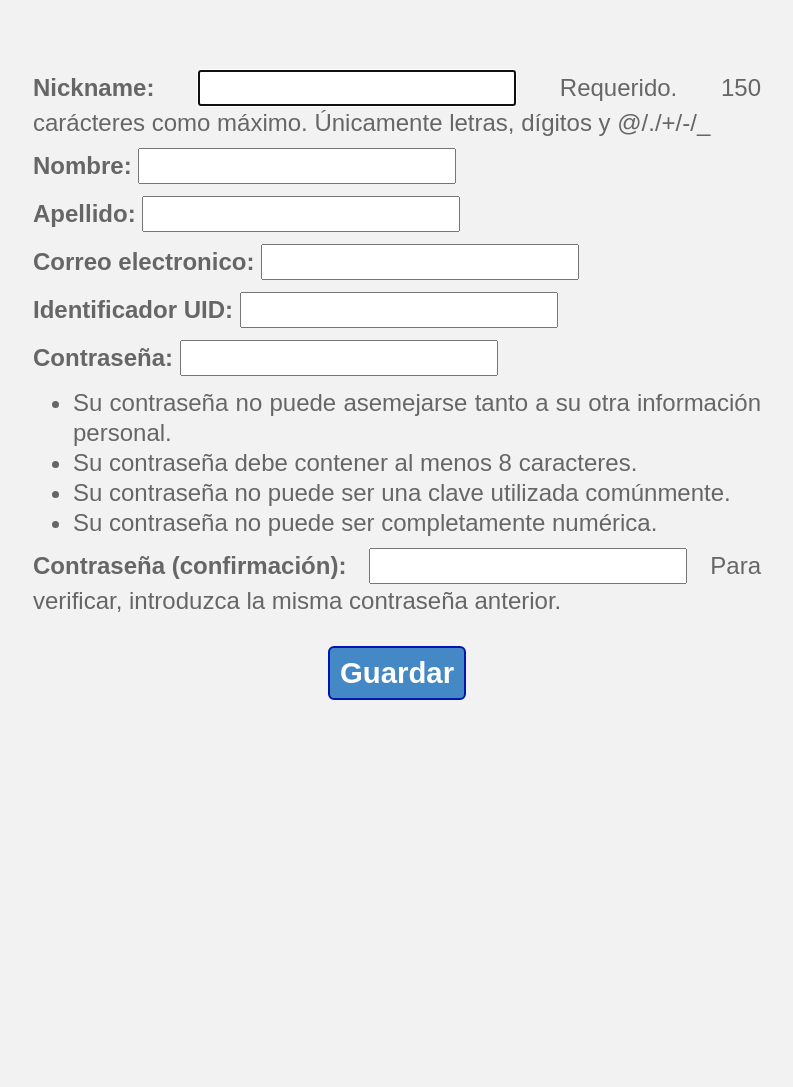
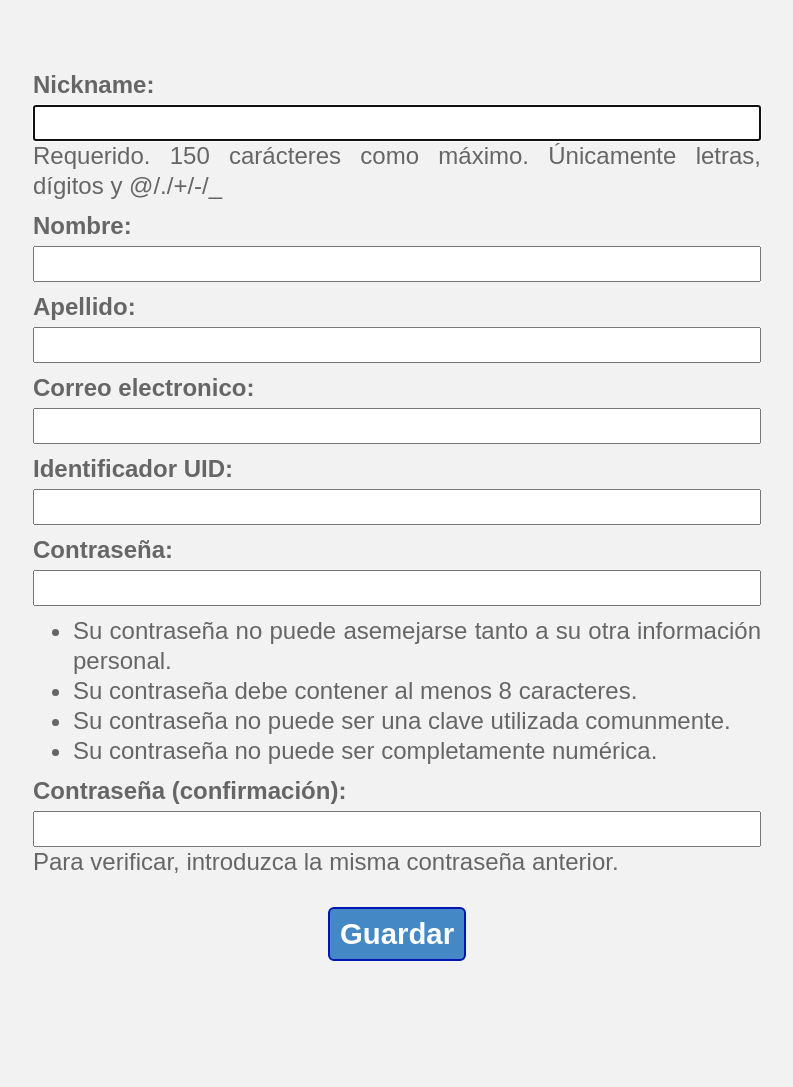
Before and after one commit to BorjaGarrido/DomoTIoT, a Django app: page /web/registro/ in a window 1280 px wide. Shown: the part 80-1167 px from the top of the page, without its empty margins (243-1036 px from the left). Run offline with Django 3.2, Linux system fonts and the light colour scheme; some libraries are stand-ins or nearby versions; some web fonts are replaced.

Commit message:
Mejorados formularios de Login y Registro

```diff
--- a/web/static/css/web.css
+++ b/web/static/css/web.css
@@ -337,6 +337,12 @@ body {
     background-color: #ffffff;
 }
 
+.barraForm{
+    margin-left: auto;
+    margin-right: auto;
+    width: 100%;
+}
+
 .boton{
     text-decoration: none;
     padding: 10px;
--- a/web/templates/web/base.html
+++ b/web/templates/web/base.html
@@ -21,8 +21,9 @@
               {% if user.is_authenticated %}
               <li>{{ user.username }}</li>
               <li><a href="{% url 'logout' %}">Cerrar sesión</a></li>
+              {% else %}
+      				<li><a href="/">Inicio</a></li>
               {% endif %}
-      				<li><a href="/">Inicio</a></li>
       				<li><a href="/web/acerca/">Acerca de</a></li>
       				<li><a href="/web/contacto/">Contacto</a></li>
       			</ul>
--- a/web/templates/web/login.html
+++ b/web/templates/web/login.html
@@ -6,7 +6,8 @@
 <div class="cajaLogin">
   <form method="POST">
       {% csrf_token %}
-      {{ form.as_p }}
+        <p ><label for="id_username">Nombre de usuario:</label> <input class="barraForm" type="text" name="username" autofocus="" required="" id="id_username"></p>
+        <p ><label for="id_password">Contraseña:</label> <input class="barraForm" type="password" name="password" required="" id="id_password"></p>
       <div class="cajaBotonRegistro">
           <button class="botonRegistro" type="submit">Enviar</button>
       </div>
--- a/web/templates/web/registro.html
+++ b/web/templates/web/registro.html
@@ -6,7 +6,13 @@
 <div class="cajaRegistro">
 <form method="post">
   {% csrf_token  %}
-  {{ form.as_p }}
+    <p><label for="id_username">Nickname:</label> <input class="barraForm" type="text" name="username" maxlength="150" autofocus="" required="" id="id_username"> <span class="helptext">Requerido. 150 carácteres como máximo. Únicamente letras, dígitos y @/./+/-/_ </span></p>
+    <p><label for="id_first_name">Nombre:</label> <input class="barraForm"  type="text" name="first_name" maxlength="30" id="id_first_name"></p>
+    <p><label for="id_last_name">Apellido:</label> <input class="barraForm"  type="text" name="last_name" maxlength="150" id="id_last_name"></p>
+    <p><label for="id_email">Correo electronico:</label> <input class="barraForm"  type="email" name="email" maxlength="254" id="id_email"></p>
+    <p><label for="id_uid">Identificador UID:</label> <input class="barraForm"  type="text" name="uid" maxlength="250" required="" id="id_uid"></p>
+    <p><label for="id_password1">Contraseña:</label> <input class="barraForm"  type="password" name="password1" required="" id="id_password1"> <span class="helptext"></span></p><ul><li>Su contraseña no puede asemejarse tanto a su otra información personal.</li><li>Su contraseña debe contener al menos 8 caracteres.</li><li>Su contraseña no puede ser una clave utilizada comunmente.</li><li>Su contraseña no puede ser completamente numérica.</li></ul><p></p>
+    <p><label for="id_password2">Contraseña (confirmación):</label> <input class="barraForm"  type="password" name="password2" required="" id="id_password2"> <span class="helptext">Para verificar, introduzca la misma contraseña anterior.</span></p>
   <div class="cajaBotonRegistro">
       <button class="botonRegistro" type="submit">Guardar</button>
   </div>
```
